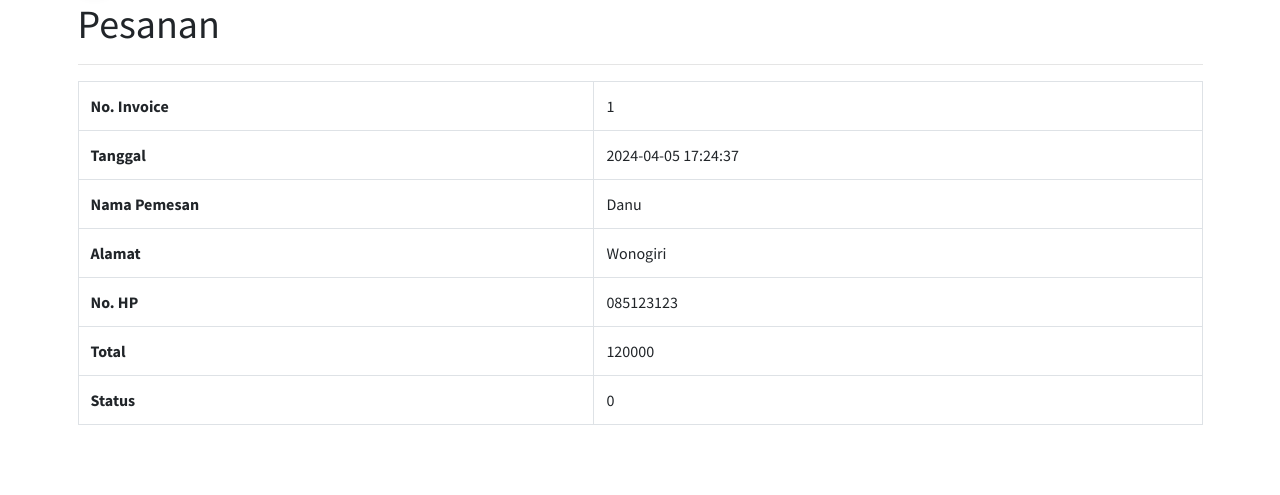
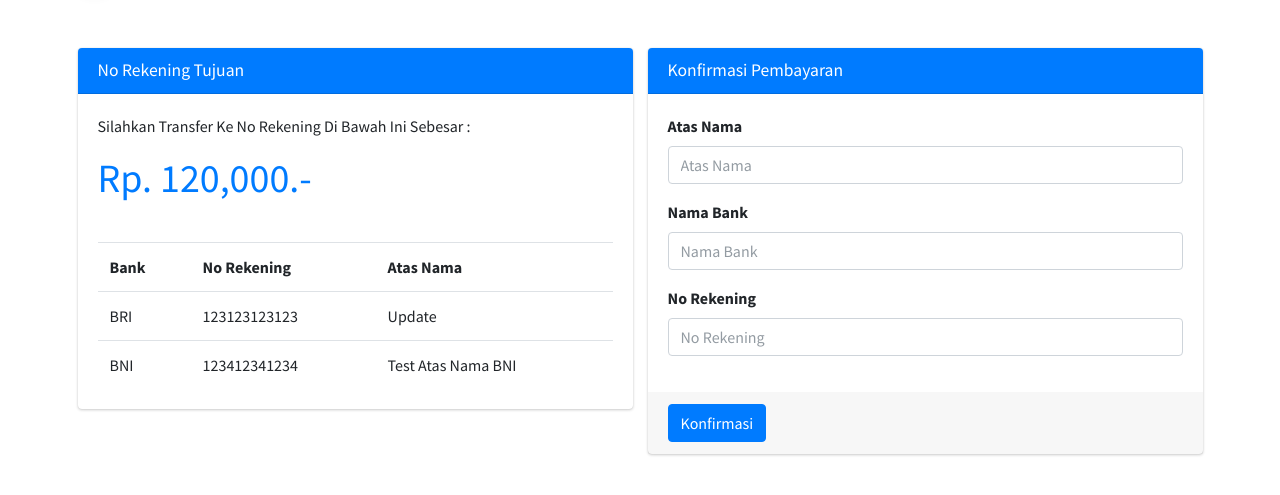
Before and after one commit to kanzakijun/ci3lte2, a CodeIgniter app: page /ci3lte/index.php/pesanan/bayar/1 in a window 1280 px wide. Shown: the part 71-566 px from the top of the page. Run offline with CodeIgniter, Linux system fonts and the light colour scheme; data comes from the database, SQL or seed files in the repository; some libraries are stand-ins or nearby versions.

Commit message:
form approve pembayaran di admin

```diff
--- a/application/controllers/Pesanan.php
+++ b/application/controllers/Pesanan.php
@@ -16,8 +16,9 @@ class Pesanan extends CI_Controller {
 
     public function bayar($keranjang_id)
     {
-        $data['title'] = 'Pesanan';
+        $data['title'] = 'Konfirmasi Pembayaran';
         $data['bayar'] = $this->pembayaran->bayar($keranjang_id);
+        $data['rekening'] = $this->db->get('master_bank')->result_array();
 
         if(empty($data['bayar'])) {
             redirect('shop');
--- a/application/models/Pembayaran_model.php
+++ b/application/models/Pembayaran_model.php
@@ -3,6 +3,14 @@ defined('BASEPATH') OR exit('No direct script access allowed');
 
 class Pembayaran_model extends CI_Model
 {
+    public function getPembayaran()
+    {
+        $this->db->select('*');
+        $this->db->from('proses_pembayaran');
+        $query = $this->db->get();
+        return $query->result_array($query);
+    }
+
     public function get_id()
     {
         $this->db->select_max('pembayaran_id');
@@ -24,6 +32,12 @@ class Pembayaran_model extends CI_Model
         return $query->result_array($query);
     }
 
+    public function konfirmasi($pembayaran_id)
+    {
+        $this->db->where('pembayaran_id', $pembayaran_id);
+        $this->db->update('proses_pembayaran', ['pembayaran_status' => '1']);
+    }
+
 }
 
 
--- a/application/views/pesanan/index.php
+++ b/application/views/pesanan/index.php
@@ -1,41 +1,68 @@
 <?php foreach($bayar as $bayar) : ?>
 
 <div class="container">
-    <div class="row">
-        <div class="col-md-12">
-            <h1>Pesanan</h1>
-            <hr>
-            <table class="table table-bordered">
-                <tr></tr>
-                    <th>No. Invoice</th>
-                    <td><?= $bayar['pembayaran_id'] ?></td>
-                </tr>
-                <tr>
-                    <th>Tanggal</th>
-                    <td><?= $bayar['pembayaran_waktu'] ?></td>
-                </tr>
-                <tr>
-                    <th>Nama Pemesan</th>
-                    <td><?= $bayar['pembayaran_nama_pemesan'] ?></td>
-                </tr>
-                <tr>
-                    <th>Alamat</th>
-                    <td><?= $bayar['pembayaran_alamat'] ?></td>
-                </tr>
-                <tr>
-                    <th>No. HP</th>
-                    <td><?= $bayar['pembayaran_no_wa'] ?></td>
-                </tr>
-                <tr>
-                    <th>Total</th>
-                    <td><?= $bayar['pembayaran_total'] ?></td>
-                </tr>
-                <tr>
-                    <th>Status</th>
-                    <td><?= $bayar['pembayaran_status'] ?></td>
-                </tr>
-        </div>
-    </div>
+<div class="row mt-5">
+	<div class="col-sm-6">
+		<div class="card card-primary">
+			<div class="card-header">
+				<h3 class="card-title">No Rekening Tujuan</h3>
+			</div>
+			<div class="card-body">
+
+				<p>Silahkan Transfer Ke No Rekening Di Bawah Ini Sebesar : <h1 class="text-primary">Rp. <?= number_format($bayar['pembayaran_total'], 0) ?>.-</h1>
+				</p><br>
+				<table class="table">
+					<tr>
+						<th>Bank</th>
+						<th>No Rekening</th>
+						<th>Atas Nama</th>
+					</tr>
+					<?php foreach ($rekening as $rek) { ?>
+						<tr>
+							<td><?= $rek['bank_nama'] ?></td>
+							<td><?= $rek['bank_rekening'] ?></td>
+							<td><?= $rek['bank_atas_nama'] ?></td>
+						</tr>
+					<?php } ?>
+
+				</table>
+
+			</div>
+		</div>
+	</div>
+	<div class="col-sm-6">
+		<div class="card card-primary">
+			<div class="card-header">
+				<h3 class="card-title">Konfirmasi Pembayaran</h3>
+			</div>
+			<!-- /.card-header -->
+			<!-- form start -->
+			<?= form_open('pesanan/konfirmasi/' . $bayar['pembayaran_id']); ?>
+			<div class="card-body">
+				<div class="form-group">
+					<label for="atasNama">Atas Nama</label>
+					<input name="atas_nama" class="form-control" placeholder="Atas Nama" required>
+				</div>
+				<div class="form-group">
+					<label for="namaBank">Nama Bank</label>
+					<input name="nama_bank" class="form-control" placeholder="Nama Bank" required>
+				</div>
+				<div class="form-group">
+					<label for="noRek">No Rekening</label>
+					<input name="no_rek" class="form-control" placeholder="No Rekening" required>
+				</div>
+			</div>
+			<!-- /.card-body -->
+
+			<div class="card-footer">
+				<button type="submit" class="btn btn-primary">Konfirmasi</button>
+			</div>
+			<?php echo form_close() ?>
+		</div>
+	</div>
+
+</div>
+
 </div>
 
 <?php endforeach; ?>
--- a/application/views/templates/sidebar.php
+++ b/application/views/templates/sidebar.php
@@ -65,9 +65,9 @@
                 </a>
               </li>
               <li class="nav-item">
-                <a href="<?= base_url('keranjang') ?>" class="nav-link <?php if ($this->uri->segment(1) == 'keranjang') { echo "active";} ?>">
+                <a href="<?= base_url('pembayaran') ?>" class="nav-link <?php if ($this->uri->segment(1) == 'pembayaran') { echo "active";} ?>">
                   <i class="far fa-circle nav-icon"></i>
-                  <p>Keranjang</p>
+                  <p>Pembayaran</p>
                 </a>
               </li>
             </ul>
```
Also changed, not shown: application/controllers/Pembayaran.php (renamed from application/controllers/Keranjang.php, +12 -6 lines), application/views/master/pembayaran.php (renamed from application/views/master/keranjang.php, +23 -20 lines).
